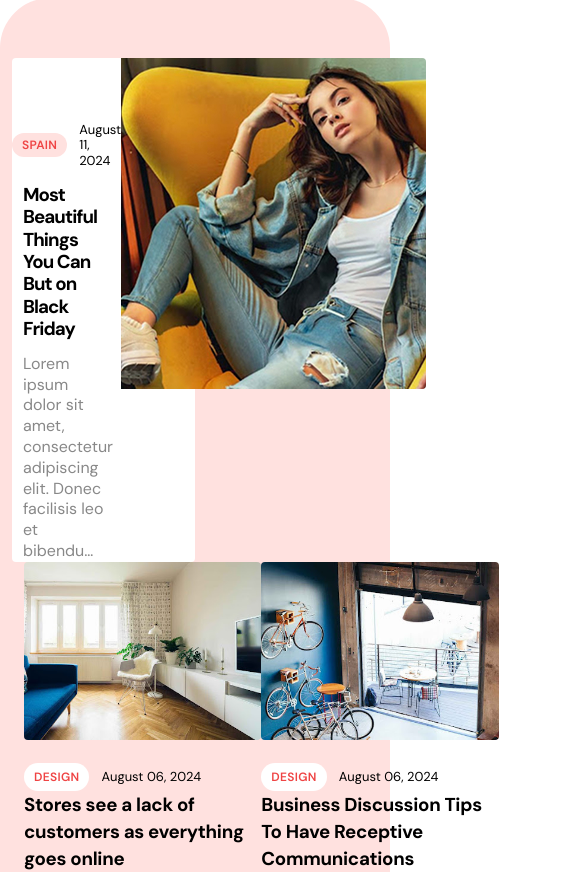
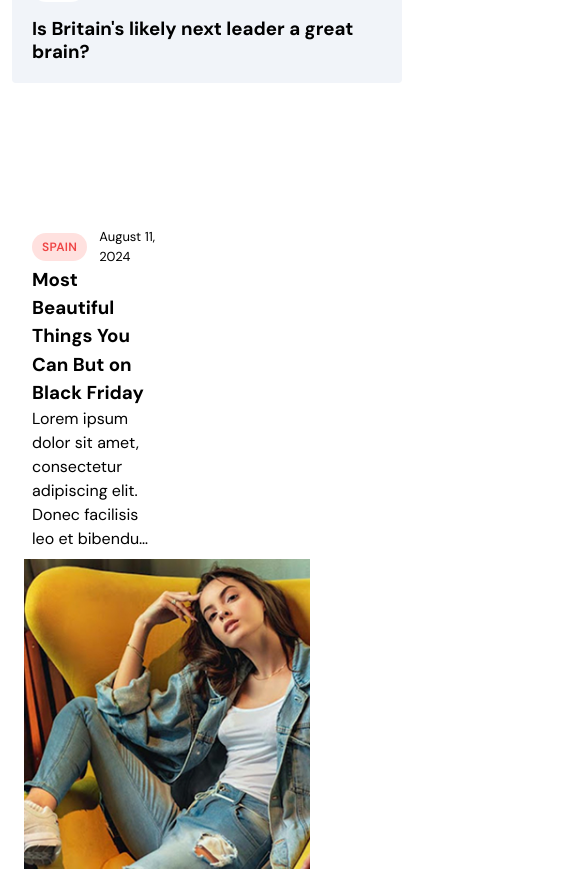
Before and after one commit to davidcharlas/Morena, a React (Vite) app: page / in a window 390 px wide. Shown: the part 1984-2856 px from the top of the page, 585 px wide, since content can reach past the window. Built offline with nearby package versions, Linux system fonts and the light colour scheme.

Commit message:
18-Feb-2026

```diff
--- a/src/blog-section.css
+++ b/src/blog-section.css
@@ -25,6 +25,7 @@
   /* padding-left: 1px;
   padding-top: 38px; */
   line-height: 1.2 !important;
+  position: relative;
 }
 .leftside h3{
   width: 80%;
@@ -74,3 +75,14 @@
 .hover-border-bottom:hover {
   background-size: 100% 2px;
 }
+
+@media (max-width: 576px){
+  .hzz{
+    display: flex;
+    flex-direction: column;
+  }
+
+  .editor-section{
+    background-color: #fff !important;
+  }
+}
--- a/src/component/Article.jsx
+++ b/src/component/Article.jsx
@@ -1,4 +1,3 @@
-import React from "react";
 
 export default function Article({ img, title }) {
     return (
--- a/src/component/BlogSection.jsx
+++ b/src/component/BlogSection.jsx
@@ -13,22 +13,29 @@ export default function BlogSection() {
     ]
     return (
         <section className="editor-section container-fluid">
-            <div className="container row flex-lg-column p-0 gx-4">
+            <div className="container row p-0 gx-4 eleven">
                 <div className="editors-left-card col-6">
                     <article>
-                        <div className="leftside row">
-                            <div className="col col-sm-12 d-flex flex-lg-row p-0 justify-content-between flex-md-column flex-sm-column">
-                                <div className="col left-card-meta d-flex flex-column align-items-center mt-5">
+                        <div className="hzz row g-0 overflow-hidden rounded flex-sm-column flex-lg-row">
+
+                            {/* Text - drives the height */}
+                            <div className="col-6 d-flex flex-column justify-content-center p-2">
                                 <div className="menu-card-meta"><span>spain</span> August 11, 2024</div>
                                 <h3 className="hover-border-bottom">Most Beautiful Things You Can But on Black Friday</h3>
                                 <p>Lorem ipsum dolor sit amet, consectetur adipiscing elit. Donec facilisis leo et bibendu…</p>
                             </div>
-                            <div className="left-card-img col col-sm-12 grow">
-                                <img className="" src="/imgs/editor-1.jpg" alt="img" />
+
+                            {/* Image - stretches to match text height */}
+                            <div className="col-6 p-0">
+                                <img
+                                    className="w-100 h-100"
+                                    src="/imgs/editor-1.jpg"
+                                    alt="img"
+                                    style={{ objectFit: 'cover', width: '286px', height: '310px'}}
+                                />
                             </div>
-                            </div>
+
                         </div>
-
                     </article>
                 </div>
                 <div className="editor-right-blog col-lg-6">
--- a/src/component/EditorCard.jsx
+++ b/src/component/EditorCard.jsx
@@ -26,7 +26,7 @@ export default function EditorCard() {
                     <div className="editor-card">
                         {cardArray.map((card, index) => (
                             <article
-                                className="editor-card-item"
+                                className="editor-card-item d-flex flex-column flex-lg-row"
                                 key={index}
                                 style={{ backgroundColor: card.bgc }}
                             >
--- a/src/component/Footer.jsx
+++ b/src/component/Footer.jsx
@@ -2,7 +2,7 @@ import React from 'react'
 
 export default function Footer() {
     return (
-        <div className='footer container d-flex flex-column flex-md-row justify-content-around'>
+        <div className='footer container d-flex flex-column flex-md-row justify-content-around align-items-center'>
             <div className="social-icons">
                 <a className='svgs' href="">
                     <svg className='svg-icon' fill="#000000" width="22px" height="22px" viewBox="0 0 24 24" xmlns="http://www.w3.org/2000/svg">
--- a/src/gallery.css
+++ b/src/gallery.css
@@ -17,7 +17,7 @@
     bottom: 0;
     padding: 60px 25px 25px;
     overflow: hidden;
-    width: 772px;
+    /* width: 772px; */
 }
 .gallery-overlay::before{
     content: '';
@@ -46,6 +46,7 @@
 
 .gallery-thumbnail img {
     border-radius: 4px;
+    width: 100%;
 }
 .gallery-gradient{
     width: 406px;
--- a/src/index.css
+++ b/src/index.css
@@ -519,29 +519,6 @@ ul.menu-dropdown {
   transform: scale(0.95);
 }
 
-/* Responsive */
-@media (max-width: 768px) {
-  .slider-container {
-    padding: 10px 15px;
-    gap: 15px;
-  }
-
-  .breaking-news-badge {
-    font-size: 12px;
-    padding: 6px 12px;
-  }
-
-  .news-item {
-    font-size: 14px;
-  }
-
-  .nav-button {
-    width: 28px;
-    height: 28px;
-  }
-}
-
-
 .editor-heading span::after {
   content: "";
   display: inline-block;
@@ -701,13 +678,14 @@ ul.menu-dropdown {
 .article-post {
   /* background-color: red; */
   max-width: 290px;
-  /* height: 331px; */
+  height: 331px;
 }
 
 .article-post img {
   /* width: 254.44px; */
   height: 178px;
   border-radius: 4px;
+  object-fit: cover;
 }
 
 .article-post h3 {
@@ -885,12 +863,12 @@ section.lifestyle {
   gap: 20px;
 }
 
-.vertical-links {
-  /* background-color: red; */
-  /* width: 380px; */
-  /* height: 250px; */
-  /* padding-left: 16px; */
-}
+/* .vertical-links {
+  background-color: red;
+  width: 380px;
+  height: 250px;
+  padding-left: 16px;
+} */
 
 .daily-news-wrapper {
   padding-top: 30px;
@@ -1014,9 +992,9 @@ a.svgs:hover .svg-icon g {
   color: var(--secondaryColor) !important;
 }
 
-.dark-logo {
+/* .dark-logo {
   padding-left: 85px;
-}
+} */
 
 .dark-logo img {
   width: 170px;
@@ -1132,6 +1110,35 @@ hr {
     grid-template-rows: repeat(auto-fit, minmax(402px, 1fr));
   } */
 }
-.grow{
+
+.grow {
   flex: 0 0 auto !important;
 }
+
+@media (max-width: 1199px){
+  /* .eleven{
+    display: grid;
+    grid-template-columns: 1fr 1fr;
+  } */
+}
+/* Responsive for Tablets....*/
+@media (max-width: 768px) {
+  .slider-container {
+    padding: 10px 15px;
+    gap: 15px;
+  }
+
+  .breaking-news-badge {
+    font-size: 12px;
+    padding: 6px 12px;
+  }
+
+  .news-item {
+    font-size: 14px;
+  }
+
+  .nav-button {
+    width: 28px;
+    height: 28px;
+  }
+}
```
